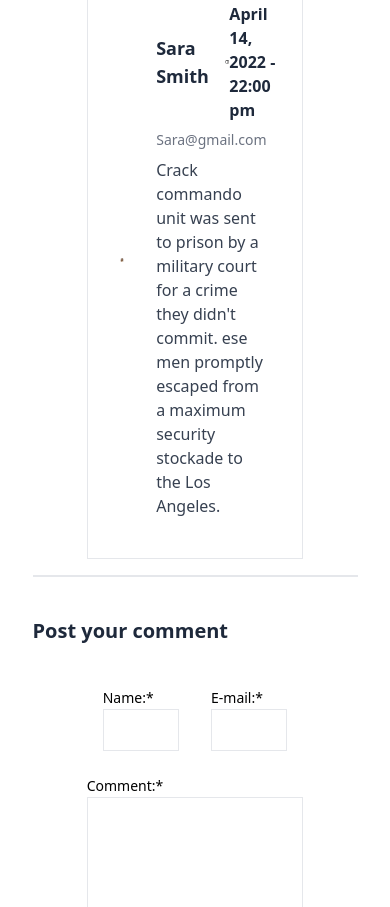
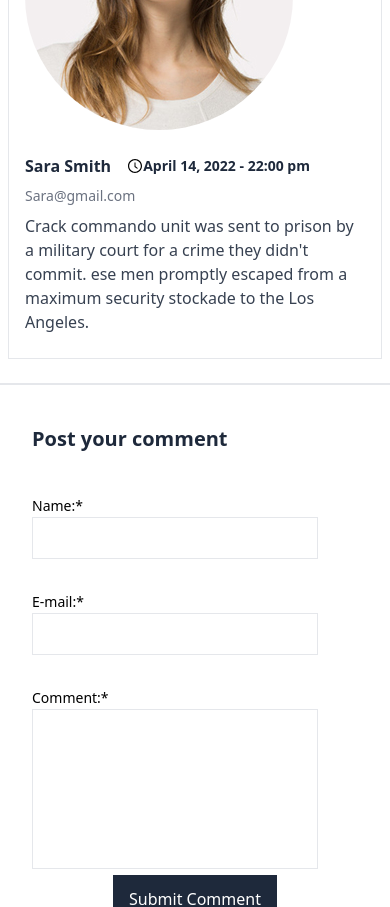
Before and after one commit to ffarhadijs/ecommerce-shop, a React (Create React App) app: page /blog/0 in a window 390 px wide. Shown: the part 3260-4167 px from the top of the page. Built offline with nearby package versions, Linux system fonts and the light colour scheme.

Commit message:
comment section responsived

```diff
--- a/src/component/comments/Comments.js
+++ b/src/component/comments/Comments.js
@@ -7,8 +7,6 @@ import * as Yup from "yup";
 import moment from "moment";
 import TextButton from "../buttons/text/TextButton";
 import { comments } from "../../data/dummyData";
-
-
 
 const Comments = () => {
   const formik = useFormik({
@@ -56,21 +54,30 @@ const Comments = () => {
 
   return (
     <div className="bg-white w-full flex flex-col justify-center items-center">
-      <div className="bg-white w-5/6 flex flex-col justify-center items-start mx-auto border-b-2">
-        <span className="text-slate-800 font-bold text-xl py-10">Comments</span>
+      <div className="bg-white w-full p-2 sm:p-0 sm:w-5/6 flex flex-col justify-center items-start mx-auto border-b-2">
+        <span className="text-slate-800 font-bold text-xl py-5 sm:py-10">
+          Comments
+        </span>
         {comments.map((comment) => (
-          <div className="w-2/3 flex flex-row justify-center items-center border p-4 mx-auto my-4" key={comment.id}>
-            <div className="w-1/5 p-4 ">
-              <img src={comment.img} alt="comments profile img" className="rounded-full" />
+          <div
+            className="w-full md:w-5/6 flex flex-col sm:flex-row justify-around items-start sm:items-center border p-2 mx-auto my-4"
+            key={comment.id}
+          >
+            <div className=" w-28 p-2">
+              <img
+                src={comment.img}
+                alt="comments profile img"
+                className="rounded-full"
+              />
             </div>
-            <div className="flex flex-col justify-center items-start p-4 w-4/5">
+            <div className="flex flex-col justify-center items-start p-2 w-full sm:w-4/5">
               <div className="flex flex-row justify-start items-center py-2">
-                <span className="text-slate-800 text-lg font-semibold">
+                <span className="text-slate-800 font-semibold">
                   {comment.name}
                 </span>
                 <div className="mx-4 flex flex-row justify-center items-center">
                   <AiOutlineClockCircle />
-                  <span className="font-bold text-slate-800">
+                  <span className="font-semibold text-sm text-slate-800">
                     {comment.date}
                   </span>
                 </div>
@@ -84,39 +91,44 @@ const Comments = () => {
             </div>
           </div>
         ))}
-        {comment.map((cm) => (
-          <div className="w-2/3 flex flex-row justify-center items-center border p-4 mx-auto my-4" key={cm.id}>
-            <div className="w-1/5 p-4 text-7xl flex flex-row justify-center items-center">
+        {comment.map((comment) => (
+          <div
+            className="w-full md:w-5/6 flex flex-col sm:flex-row justify-around items-start sm:items-center border p-2 mx-auto my-4"
+            key={comment.id}
+          >
+            <div className="w-28 p-2 sm:p-4 text-7xl flex flex-row justify-center items-center">
               <FaUserCircle className="mx-0 px-0 text-gray-600" />
             </div>
-            <div className="flex flex-col justify-center items-start p-4 w-4/5">
+            <div className="flex flex-col justify-center items-start p-2 w-full sm:w-4/5">
               <div className="flex flex-row justify-start items-center py-2">
-                <span className="text-slate-800 text-lg font-semibold">
-                  {cm.name}
+                <span className="text-slate-800 font-semibold">
+                  {comment.name}
                 </span>
                 <div className="mx-4 flex flex-row justify-center items-center">
                   <AiOutlineClockCircle />
-                  <span className="font-bold text-slate-800">{cm.date}</span>
+                  <span className="font-semibold text-sm text-slate-800">
+                    {comment.date}
+                  </span>
                 </div>
               </div>
-              <span className=" text-gray-500 text-sm">{cm.email}</span>
-              <p className="text-gray-700 leading-6 py-2 w-full flex flex-row flex-wrap">
-                {cm.comment}
+              <span className=" text-gray-500 text-sm">{comment.email}</span>
+              <p className="text-gray-700 leading-6 py-2 w-full">
+                {comment.comment}
               </p>
             </div>
           </div>
         ))}
       </div>
-      <div className="bg-white w-5/6 mx-auto">
-        <h2 className="text-slate-800 font-bold text-xl pt-10">
+      <div className="bg-white w-full sm:w-5/6 mx-auto">
+        <h2 className="text-slate-800 font-bold text-xl pt-10 sm:px-0 px-8">
           Post your comment
         </h2>
         <form
-          className="flex flex-col justify-center items-start py-10"
+          className="flex flex-col justify-center items-start py-10 p-4"
           onSubmit={formik.handleSubmit}
         >
-          <div className="flex flex-row justify-start items-center w-2/3 mx-auto">
-            <div className="w-1/2 mx-4 h-12">
+          <div className="flex flex-col sm:flex-row justify-start items-start dm:items-center w-full lg:w-5/6 sm:mx-auto">
+            <div className="w-4/5 sm:w-1/2 mx-4 h-24">
               <label className="text-sm" htmlFor="name">
                 Name:*
               </label>
@@ -135,7 +147,7 @@ const Comments = () => {
                 </p>
               ) : null}
             </div>
-            <div className="w-1/2 mx-4 h-12">
+            <div className="w-4/5 sm:w-1/2 mx-4 h-24">
               <label htmlFor="email" className="text-sm">
                 E-mail:*
               </label>
@@ -155,14 +167,14 @@ const Comments = () => {
               ) : null}
             </div>
           </div>
-          <div className="w-2/3 mx-auto my-10">
+          <div className="w-4/5 sm:w-3/4 lg:w-2/3 mx-4 sm:mx-auto mb-5 ">
             <label htmlFor="comment" className="text-sm">
               Comment:*
             </label>
             <textarea
               value={formik.values.comment}
               id="comment"
-              className=" resize-none w-full h-40 max-h-60 mx-auto border p-2 outline-none"
+              className=" resize-none w-full h-40 max-h-60 sm:mx-auto border p-2 outline-none"
               name="comment"
               onBlur={formik.handleBlur}
               onChange={formik.handleChange}
```
